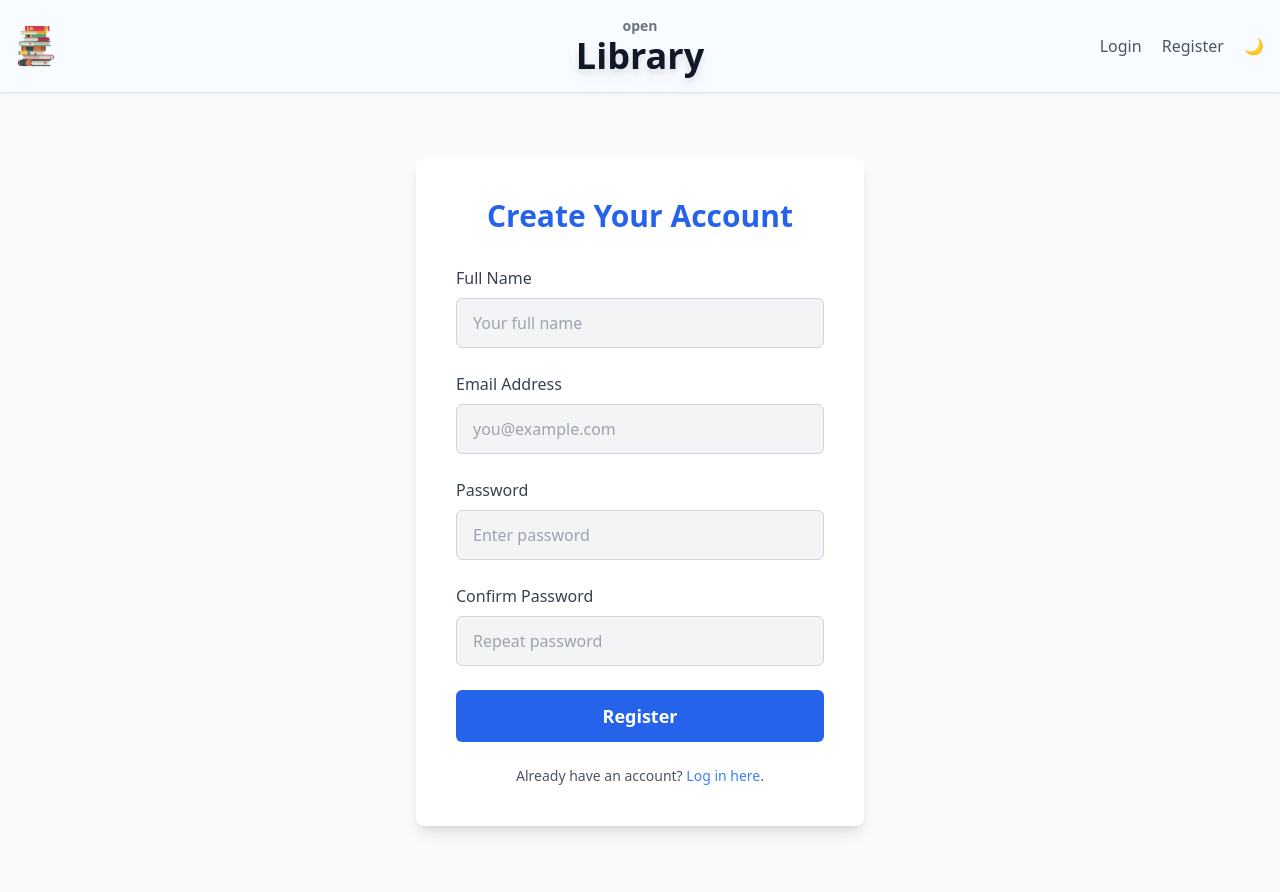
After one commit to MitVasMit/book-Lybrary, a PHP site: page /register.php in a window 1280 px wide. The commit adds this page. Run offline with PHP 8.4, Linux system fonts and the light colour scheme; some web fonts are replaced.

Commit message:
Add user registration feature with validation, error handling, and success redirect

```diff
--- a/assets/css/output.css
+++ b/assets/css/output.css
@@ -588,6 +588,18 @@ video {
   }
 }
 
+.sticky {
+  position: sticky;
+}
+
+.top-0 {
+  top: 0px;
+}
+
+.z-40 {
+  z-index: 40;
+}
+
 .m-8 {
   margin: 2rem;
 }
@@ -601,12 +613,20 @@ video {
   margin-bottom: 2.5rem;
 }
 
+.mb-2 {
+  margin-bottom: 0.5rem;
+}
+
 .mb-4 {
   margin-bottom: 1rem;
 }
 
 .mb-6 {
   margin-bottom: 1.5rem;
+}
+
+.mb-8 {
+  margin-bottom: 2rem;
 }
 
 .ml-2 {
@@ -617,12 +637,20 @@ video {
   margin-top: 1.5rem;
 }
 
+.block {
+  display: block;
+}
+
 .flex {
   display: flex;
 }
 
 .grid {
   display: grid;
+}
+
+.min-h-screen {
+  min-height: 100vh;
 }
 
 .w-1\/3 {
@@ -633,8 +661,16 @@ video {
   width: 40px;
 }
 
+.w-full {
+  width: 100%;
+}
+
 .max-w-6xl {
   max-width: 72rem;
+}
+
+.max-w-md {
+  max-width: 28rem;
 }
 
 .grid-cols-2 {
@@ -671,14 +707,60 @@ video {
   margin-left: calc(1rem * calc(1 - var(--tw-space-x-reverse)));
 }
 
+.space-y-6 > :not([hidden]) ~ :not([hidden]) {
+  --tw-space-y-reverse: 0;
+  margin-top: calc(1.5rem * calc(1 - var(--tw-space-y-reverse)));
+  margin-bottom: calc(1.5rem * var(--tw-space-y-reverse));
+}
+
+.rounded-lg {
+  border-radius: 0.5rem;
+}
+
+.rounded-md {
+  border-radius: 0.375rem;
+}
+
+.border {
+  border-width: 1px;
+}
+
+.border-gray-300 {
+  --tw-border-opacity: 1;
+  border-color: rgb(209 213 219 / var(--tw-border-opacity, 1));
+}
+
 .bg-blue-100 {
   --tw-bg-opacity: 1;
   background-color: rgb(219 234 254 / var(--tw-bg-opacity, 1));
 }
 
+.bg-blue-600 {
+  --tw-bg-opacity: 1;
+  background-color: rgb(37 99 235 / var(--tw-bg-opacity, 1));
+}
+
 .bg-gray-100 {
   --tw-bg-opacity: 1;
   background-color: rgb(243 244 246 / var(--tw-bg-opacity, 1));
+}
+
+.bg-gray-50 {
+  --tw-bg-opacity: 1;
+  background-color: rgb(249 250 251 / var(--tw-bg-opacity, 1));
+}
+
+.bg-white {
+  --tw-bg-opacity: 1;
+  background-color: rgb(255 255 255 / var(--tw-bg-opacity, 1));
+}
+
+.bg-white\/80 {
+  background-color: rgb(255 255 255 / 0.8);
+}
+
+.p-10 {
+  padding: 2.5rem;
 }
 
 .px-4 {
@@ -689,6 +771,11 @@ video {
 .py-20 {
   padding-top: 5rem;
   padding-bottom: 5rem;
+}
+
+.py-3 {
+  padding-top: 0.75rem;
+  padding-bottom: 0.75rem;
 }
 
 .py-4 {
@@ -714,9 +801,19 @@ video {
   line-height: 2rem;
 }
 
+.text-3xl {
+  font-size: 1.875rem;
+  line-height: 2.25rem;
+}
+
 .text-4xl {
   font-size: 2.25rem;
   line-height: 2.5rem;
+}
+
+.text-lg {
+  font-size: 1.125rem;
+  line-height: 1.75rem;
 }
 
 .text-sm {
@@ -740,6 +837,16 @@ video {
   font-weight: 600;
 }
 
+.text-blue-500 {
+  --tw-text-opacity: 1;
+  color: rgb(59 130 246 / var(--tw-text-opacity, 1));
+}
+
+.text-blue-600 {
+  --tw-text-opacity: 1;
+  color: rgb(37 99 235 / var(--tw-text-opacity, 1));
+}
+
 .text-gray-500 {
   --tw-text-opacity: 1;
   color: rgb(107 114 128 / var(--tw-text-opacity, 1));
@@ -748,6 +855,11 @@ video {
 .text-gray-600 {
   --tw-text-opacity: 1;
   color: rgb(75 85 99 / var(--tw-text-opacity, 1));
+}
+
+.text-gray-700 {
+  --tw-text-opacity: 1;
+  color: rgb(55 65 81 / var(--tw-text-opacity, 1));
 }
 
 .text-gray-800 {
@@ -760,15 +872,46 @@ video {
   color: rgb(17 24 39 / var(--tw-text-opacity, 1));
 }
 
+.text-white {
+  --tw-text-opacity: 1;
+  color: rgb(255 255 255 / var(--tw-text-opacity, 1));
+}
+
+.underline {
+  text-decoration-line: underline;
+}
+
+.decoration-red-500 {
+  text-decoration-color: #ef4444;
+}
+
 .shadow {
   --tw-shadow: 0 1px 3px 0 rgb(0 0 0 / 0.1), 0 1px 2px -1px rgb(0 0 0 / 0.1);
   --tw-shadow-colored: 0 1px 3px 0 var(--tw-shadow-color), 0 1px 2px -1px var(--tw-shadow-color);
   box-shadow: var(--tw-ring-offset-shadow, 0 0 #0000), var(--tw-ring-shadow, 0 0 #0000), var(--tw-shadow);
 }
 
+.shadow-lg {
+  --tw-shadow: 0 10px 15px -3px rgb(0 0 0 / 0.1), 0 4px 6px -4px rgb(0 0 0 / 0.1);
+  --tw-shadow-colored: 0 10px 15px -3px var(--tw-shadow-color), 0 4px 6px -4px var(--tw-shadow-color);
+  box-shadow: var(--tw-ring-offset-shadow, 0 0 #0000), var(--tw-ring-shadow, 0 0 #0000), var(--tw-shadow);
+}
+
 .drop-shadow-lg {
   --tw-drop-shadow: drop-shadow(0 10px 8px rgb(0 0 0 / 0.04)) drop-shadow(0 4px 3px rgb(0 0 0 / 0.1));
   filter: var(--tw-blur) var(--tw-brightness) var(--tw-contrast) var(--tw-grayscale) var(--tw-hue-rotate) var(--tw-invert) var(--tw-saturate) var(--tw-sepia) var(--tw-drop-shadow);
+}
+
+.backdrop-blur-md {
+  --tw-backdrop-blur: blur(12px);
+  -webkit-backdrop-filter: var(--tw-backdrop-blur) var(--tw-backdrop-brightness) var(--tw-backdrop-contrast) var(--tw-backdrop-grayscale) var(--tw-backdrop-hue-rotate) var(--tw-backdrop-invert) var(--tw-backdrop-opacity) var(--tw-backdrop-saturate) var(--tw-backdrop-sepia);
+  backdrop-filter: var(--tw-backdrop-blur) var(--tw-backdrop-brightness) var(--tw-backdrop-contrast) var(--tw-backdrop-grayscale) var(--tw-backdrop-hue-rotate) var(--tw-backdrop-invert) var(--tw-backdrop-opacity) var(--tw-backdrop-saturate) var(--tw-backdrop-sepia);
+}
+
+.transition-colors {
+  transition-property: color, background-color, border-color, text-decoration-color, fill, stroke;
+  transition-timing-function: cubic-bezier(0.4, 0, 0.2, 1);
+  transition-duration: 150ms;
 }
 
 .transition-transform {
--- a/includes/footer.php
+++ b/includes/footer.php
@@ -4,6 +4,8 @@
 <script src="../assets/js/bestsellers.js" defer></script>
 <script src="../assets/js/books.js"></script>
 
+
+
 </body>
 
 </html>
--- a/includes/header.php
+++ b/includes/header.php
@@ -14,7 +14,7 @@
 </head>
 
 <body class="bg-blue-100 text-gray-900 dark:bg-gray-900 dark:text-white">
-    <header class="shadow">
+    <header class="sticky top-0 z-40 bg-white/80 dark:bg-gray-900/70 backdrop-blur-md shadow">
         <div class="container mx-auto px-4 py-4 flex items-center justify-between">
 
             <div class="flex items-center gap-2 w-1/3">
@@ -30,7 +30,7 @@
 
             <nav class="w-1/3 text-right space-x-4">
                 <a href="/login.php" class="text-gray-600 hover:text-blue-600 font-medium">Login</a>
-                <a href="/register.php" class="text-gray-600 hover:text-blue-600 font-medium">Register</a>
+                <a href="../public/register.php" class="text-gray-600 hover:text-blue-600 font-medium">Register</a>
                 <button id="darkToggle" class="ml-2 text-gray-600 dark:text-gray-300 hover:text-yellow-500" title="Toggle Dark Mode">
                     🌙
                 </button>
--- /dev/null
+++ b/public/register.php
@@ -0,0 +1,84 @@
+<?php
+include('../includes/header.php');
+session_start();
+
+$errors = $_SESSION['errors'] ?? [];
+$old = $_SESSION['old'] ?? [];
+
+
+
+// echo '<pre>';
+// print_r($_SESSION['errors'])
+?>
+
+<div class="min-h-screen flex items-center justify-center px-4 bg-gray-50 dark:bg-gray-900">
+    <div class="bg-white dark:bg-gray-800 shadow-lg rounded-lg p-10 max-w-md w-full">
+        <h2 class="text-3xl font-extrabold text-center text-blue-600 mb-8">Create Your Account</h2>
+
+        <form action="../actions/register_action.php" method="POST" class="space-y-6">
+
+            <div>
+                <label for="name" class="block mb-2 font-medium text-gray-700 dark:text-gray-200">Full Name</label>
+                <input
+                    type="text"
+                    id="name"
+                    name="name"
+                    placeholder="Your full name"
+                    value="<?= htmlspecialchars($_SESSION['old']['name'] ?? '') ?>"
+                    class="w-full px-4 py-3 rounded-md border border-gray-300 dark:border-gray-600 bg-gray-100 dark:bg-gray-700 text-gray-900 dark:text-gray-100 focus:outline-none focus:ring-2 focus:ring-blue-500" />
+                <small class="font-bold underline decoration-red-500"><?= !empty($_SESSION['errors']['username']) ? $_SESSION['errors']['username'] : ''; ?></small>
+            </div>
+
+            <div>
+                <label for="email" class="block mb-2 font-medium text-gray-700 dark:text-gray-200">Email Address</label>
+                <input
+                    type="email"
+                    id="email"
+                    name="email"
+                    placeholder="you@example.com"
+                    value="<?= htmlspecialchars($_SESSION['old']['email'] ?? '') ?>"
+                    class="w-full px-4 py-3 rounded-md border border-gray-300 dark:border-gray-600 bg-gray-100 dark:bg-gray-700 text-gray-900 dark:text-gray-100 focus:outline-none focus:ring-2 focus:ring-blue-500" />
+                <small class="font-bold underline decoration-red-500"><?= !empty($_SESSION['errors']['email']) ? $_SESSION['errors']['email'] : ''; ?></small>
+
+            </div>
+
+            <div>
+                <label for="password" class="block mb-2 font-medium text-gray-700 dark:text-gray-200">Password</label>
+                <input
+                    type="password"
+                    id="password"
+                    name="password"
+                    placeholder="Enter password"
+                    class="w-full px-4 py-3 rounded-md border border-gray-300 dark:border-gray-600 bg-gray-100 dark:bg-gray-700 text-gray-900 dark:text-gray-100 focus:outline-none focus:ring-2 focus:ring-blue-500" />
+                <small class="font-bold underline decoration-red-500"><?= !empty($_SESSION['errors']['password']) ? $_SESSION['errors']['password'] : ''; ?></small>
+            </div>
+
+            <div>
+                <label for="confirm_password" class="block mb-2 font-medium text-gray-700 dark:text-gray-200">Confirm Password</label>
+                <input
+                    type="password"
+                    id="confirm_password"
+                    name="confirm_password"
+                    placeholder="Repeat password"
+                    class="w-full px-4 py-3 rounded-md border border-gray-300 dark:border-gray-600 bg-gray-100 dark:bg-gray-700 text-gray-900 dark:text-gray-100 focus:outline-none focus:ring-2 focus:ring-blue-500" />
+                <small class="font-bold underline decoration-red-500"><?= !empty($_SESSION['errors']['password_does_not_match']) ? $_SESSION['errors']['password_does_not_match'] : ''; ?></small>
+
+            </div>
+
+            <button
+                type="submit"
+                class="w-full bg-blue-600 hover:bg-blue-700 transition-colors text-white py-3 rounded-md font-semibold text-lg">
+                Register
+            </button>
+        </form>
+
+        <p class="text-center mt-6 text-gray-600 dark:text-gray-300 text-sm">
+            Already have an account?
+            <a href="login.php" class="text-blue-500 hover:underline font-medium">Log in here</a>.
+        </p>
+    </div>
+</div>
+
+<?php include('../includes/footer.php');
+unset($_SESSION['errors'], $_SESSION['old']);
+?>
```
Also changed, not shown: other parts of assets/css/output.css (+49 -0 lines), actions/register_action.php (added, +59 -0 lines), database/init.sql (added, +21 -0 lines), includes/autoload.php (added, +18 -0 lines), includes/classes/database.php (added, +20 -0 lines), includes/classes/user.php (added, +38 -0 lines), public/login.php (added, +15 -0 lines), README.md, includes/db.php (deleted).
